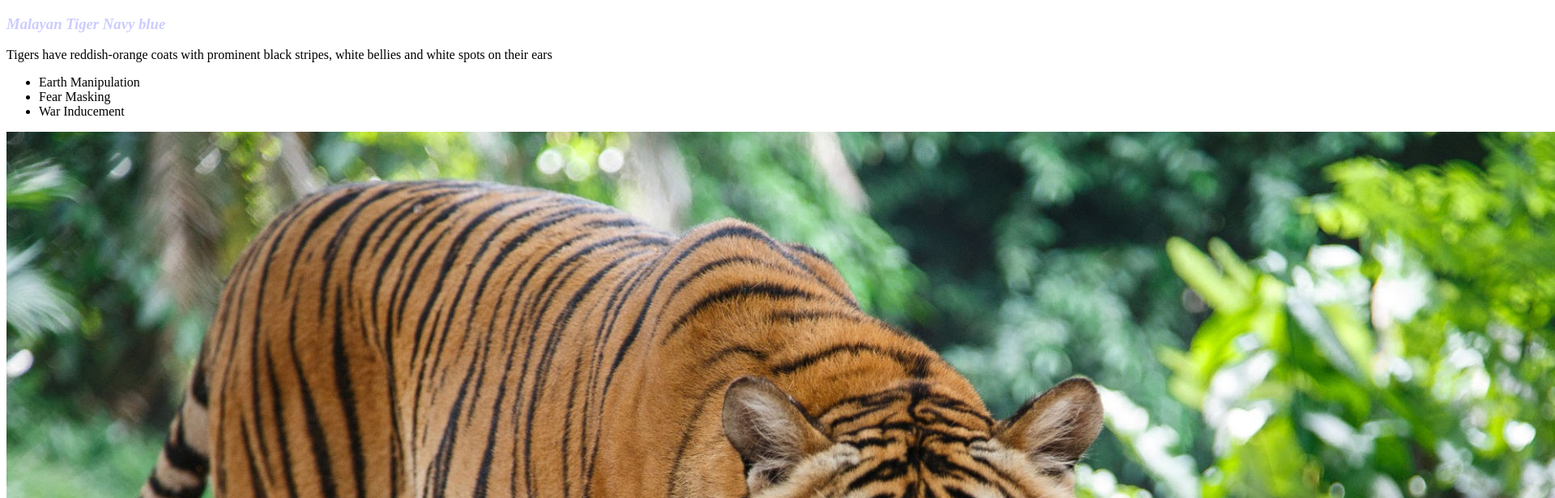
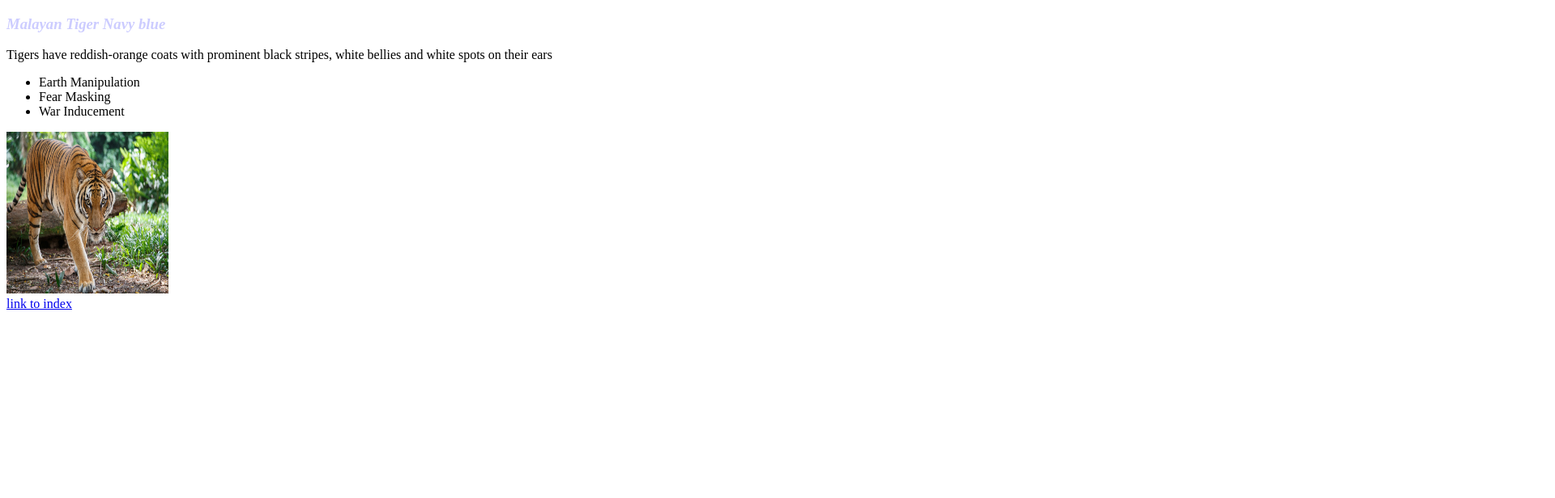
Before and after one commit to 44-563-Web-Apps-S23/44563-webapps-assignment-3-anjalimaguluri, a plain HTML site: page bonus.html in a window 1280 px wide. Shown: the top 616 px of the page at 81% size, 1920 px wide, since content can reach past the window. Drawn offline with Linux system fonts and the light colour scheme.

Commit message:
bonus added

```diff
--- a/bonus.html
+++ b/bonus.html
@@ -9,7 +9,7 @@
             <li>Fear Masking</li>
             <li>War Inducement</li>
         </ul>
-        <img src="tiger.jpg"/><br>
+        <img src="tiger.jpg" height="200" width="200"/><br>
         <a href="index.html">link to index</a>
     </body>
 </html>
```
